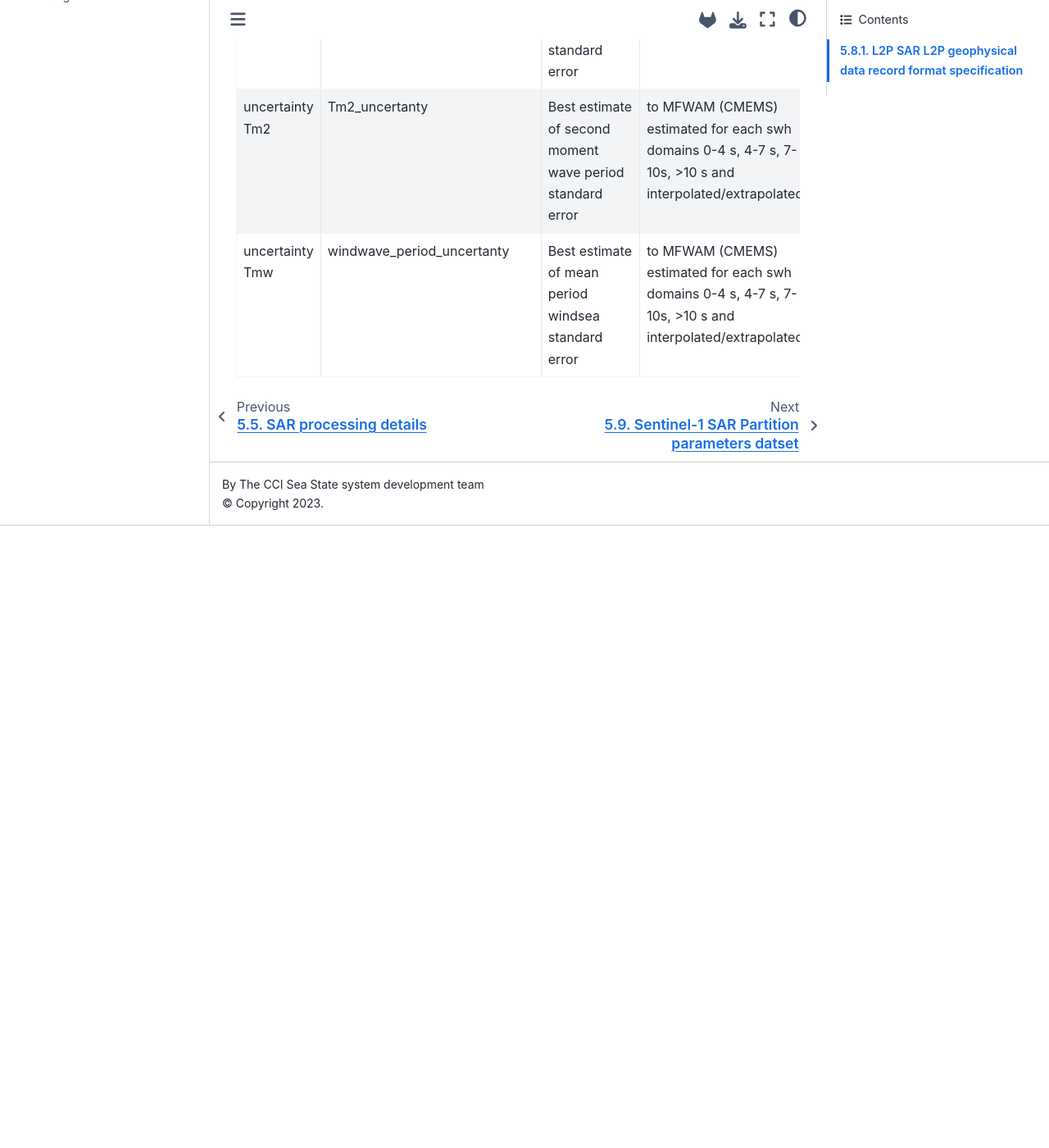
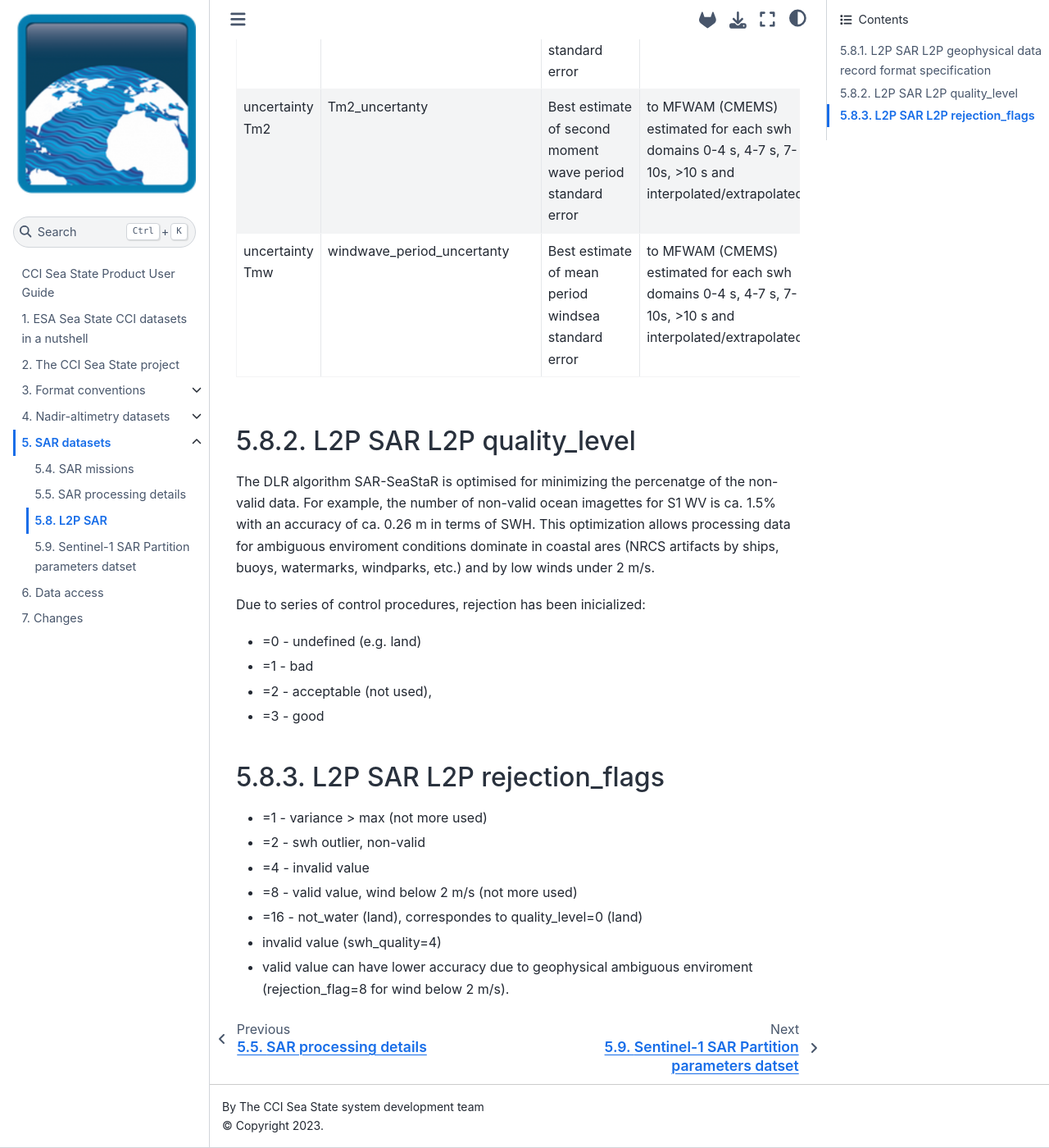
Before and after one commit to umr-lops/cci-seastate-pum, a Jupyter Book: the page built from sar/sar_dlr_l2p.md, in a window 1280 px wide and 1400 px high, scrolled down 2830 px. Shown: the whole window at 82% size. Built offline with Jupyter Book 1.0.4 settings and Sphinx 7.4.7 and the Sphinx Book theme 1.1.4, drawn with Linux system fonts in a browser that asks for light colours; before the commit the page ends 3471 px from its top, so only the background shows below that.

Commit message:
Edit sar_dlr_l2p.md

````diff
--- a/sar/sar_dlr_l2p.md
+++ b/sar/sar_dlr_l2p.md
@@ -32,3 +32,30 @@ The Table provides an overview of the CCI Sea State L2P environment (geophysical
 | uncertainty Tm2     | Tm2_uncertanty                  | Best estimate of second moment wave period standard error   | to MFWAM (CMEMS) estimated for each swh domains 0-4 s, 4-7 s, 7-10s, >10 s and interpolated/extrapolated |
 | uncertainty Tmw     | windwave_period_uncertanty      | Best estimate of mean period windsea standard error         | to MFWAM (CMEMS) estimated for each swh domains 0-4 s, 4-7 s, 7-10s, >10 s and interpolated/extrapolated |
 ```
+## L2P  SAR L2P quality_level
+
+The DLR algorithm SAR-SeaStaR is optimised for minimizing the percenatge of the non-valid data. For example, the number of non-valid ocean imagettes for S1 WV is ca. 1.5% with an accuracy of ca. 0.26 m in terms of SWH.
+This optimization allows processing data for ambiguous enviroment conditions dominate in coastal ares (NRCS artifacts by ships, buoys, watermarks, windparks, etc.) and by low winds under 2 m/s.
+
+Due to series of control procedures, rejection has been inicialized:
+ - =0  -  undefined (e.g. land)
+ - =1  -  bad
+ - =2  -  acceptable (not used),
+ - =3  -  good
+
+## L2P  SAR L2P rejection_flags
+
+ - =1  -  variance > max (not more used)
+ - =2  -  swh outlier, non-valid
+ - =4  -  invalid value
+ - =8  -  valid value, wind below 2 m/s (not more used)
+- =16  -  not_water (land), correspondes to quality_level=0 (land)
+
+
+
+
+
+
+
+ - invalid value (swh_quality=4)
+ - valid value can have lower accuracy due to geophysical ambiguous enviroment (rejection_flag=8 for wind below 2 m/s).
````
